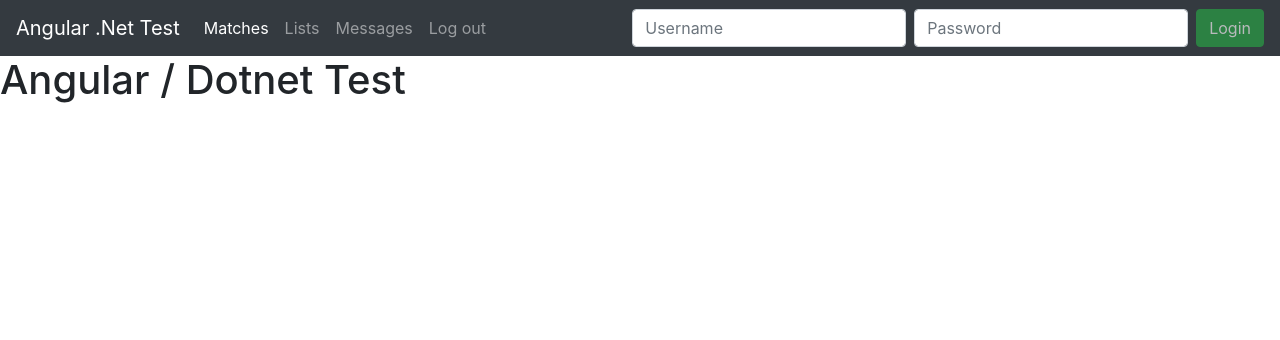
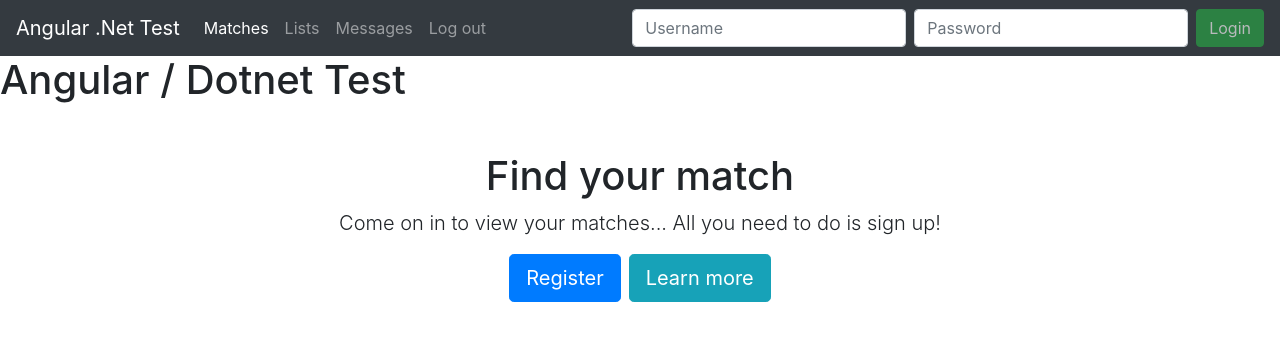
Before and after one commit to ryanachten/angular-dotnet-test, an Angular app in the folder AngularDotNet-SPA/: page / in a window 1280 px wide. Shown: the top 340 px of the page. Built offline with nearby package versions, Linux system fonts and the light colour scheme.

Commit message:
Add init home and register components

```diff
--- a/AngularDotNet-SPA/src/app/components/app.component.html
+++ b/AngularDotNet-SPA/src/app/components/app.component.html
@@ -1,3 +1,4 @@
 <app-nav></app-nav>
 <h1>Angular / Dotnet Test</h1>
+<app-home></app-home>
 <!-- <app-value></app-value> -->
--- /dev/null
+++ b/AngularDotNet-SPA/src/app/components/home/home.component.html
@@ -0,0 +1,18 @@
+<div class="container mt-5">
+  <div *ngIf="!registerMode" style="text-align: center">
+    <h1>Find your match</h1>
+    <p class="lead">Come on in to view your matches... All you need to do is sign up!</p>
+    <div class="text-center">
+      <button class="btn btn-primary btn-lg mr-2" (click)="toggleRegister()">Register</button>
+      <button class="btn btn-info btn-lg">Learn more</button>
+    </div>
+  </div>
+
+  <div *ngIf="registerMode" class="container">
+    <div class="row justify-content-center">
+      <div class="col-4">
+        <app-register></app-register>
+      </div>
+    </div>
+  </div>
+</div>
--- /dev/null
+++ b/AngularDotNet-SPA/src/app/components/home/home.component.ts
@@ -0,0 +1,18 @@
+import { Component, OnInit } from "@angular/core";
+
+@Component({
+  selector: "app-home",
+  templateUrl: "./home.component.html",
+  styleUrls: ["./home.component.css"]
+})
+export class HomeComponent implements OnInit {
+  registerMode: boolean = false;
+
+  constructor() {}
+
+  ngOnInit() {}
+
+  toggleRegister() {
+    this.registerMode = !this.registerMode;
+  }
+}
--- /dev/null
+++ b/AngularDotNet-SPA/src/app/components/register/register.component.html
@@ -0,0 +1,21 @@
+<form #registerForm="ngForm" (ngSubmit)="register()">
+  <h2 class="text-center text-primary">Sign Up</h2>
+  <hr>
+
+  <div class="form-group">
+    <input type="text" class="form-control" required name="username" placeholder="Username"
+      [(ngModel)]="model.username">
+  </div>
+
+  <div class="form-group">
+    <input type="password" class="form-control" required name="password" placeholder="Password"
+      [(ngModel)]="model.password">
+  </div>
+
+  <div class="form-group text-center">
+    <!-- (disabled)="registerForm.valid" -->
+    <button class="btn btn-success" type="submit">Register</button>
+    <button class="btn btn-default" type="button" (click)="cancel()">Cancel</button>
+  </div>
+
+</form>
--- /dev/null
+++ b/AngularDotNet-SPA/src/app/components/register/register.component.ts
@@ -0,0 +1,22 @@
+import { Component, OnInit } from "@angular/core";
+
+@Component({
+  selector: "app-register",
+  templateUrl: "./register.component.html",
+  styleUrls: ["./register.component.css"]
+})
+export class RegisterComponent implements OnInit {
+  model: any = {};
+
+  constructor() {}
+
+  ngOnInit() {}
+
+  register() {
+    console.log("model", this.model);
+  }
+
+  cancel() {
+    console.log("cancel");
+  }
+}
```
Also changed, not shown: AngularDotNet-SPA/src/app/app.module.ts (+9 -1 lines), AngularDotNet-SPA/src/app/components/home/home.component.css (added), AngularDotNet-SPA/src/app/components/register/register.component.css (added), 2 other files (tests, documents, lock files or other folders).
